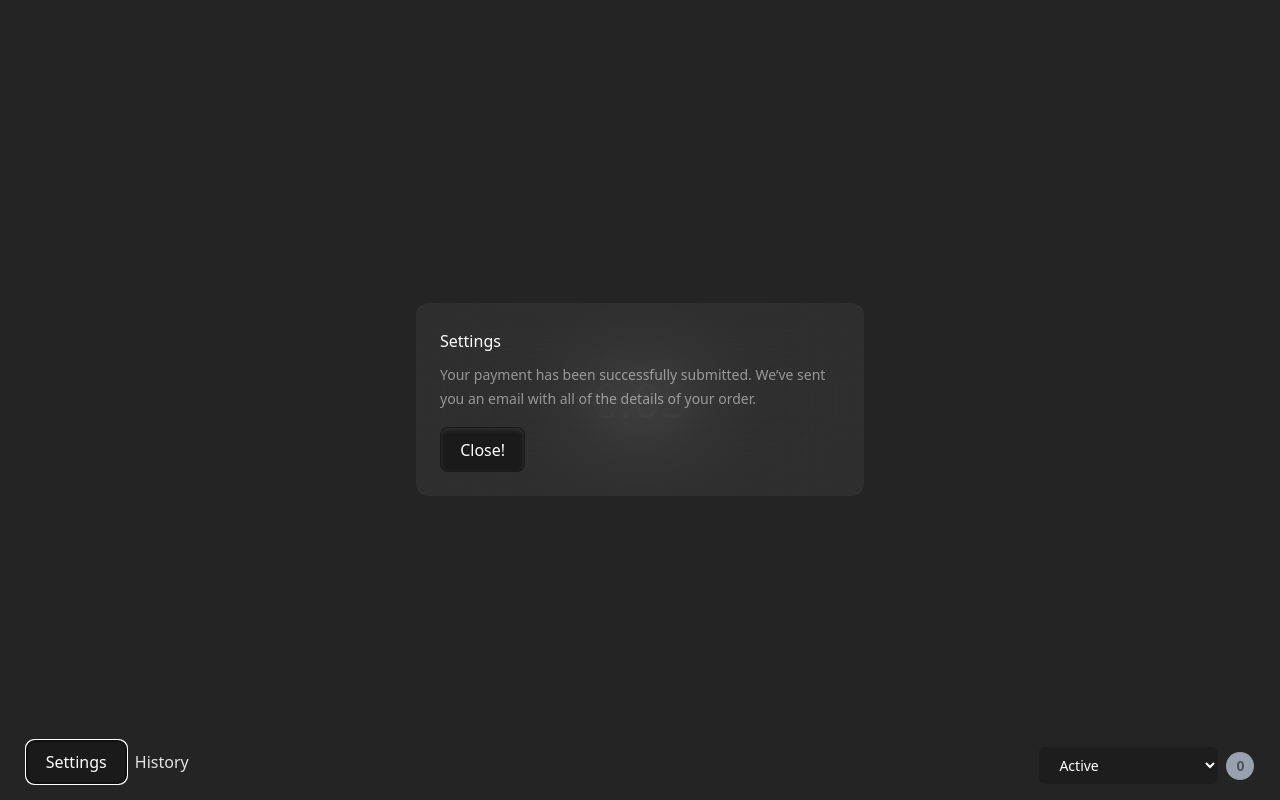
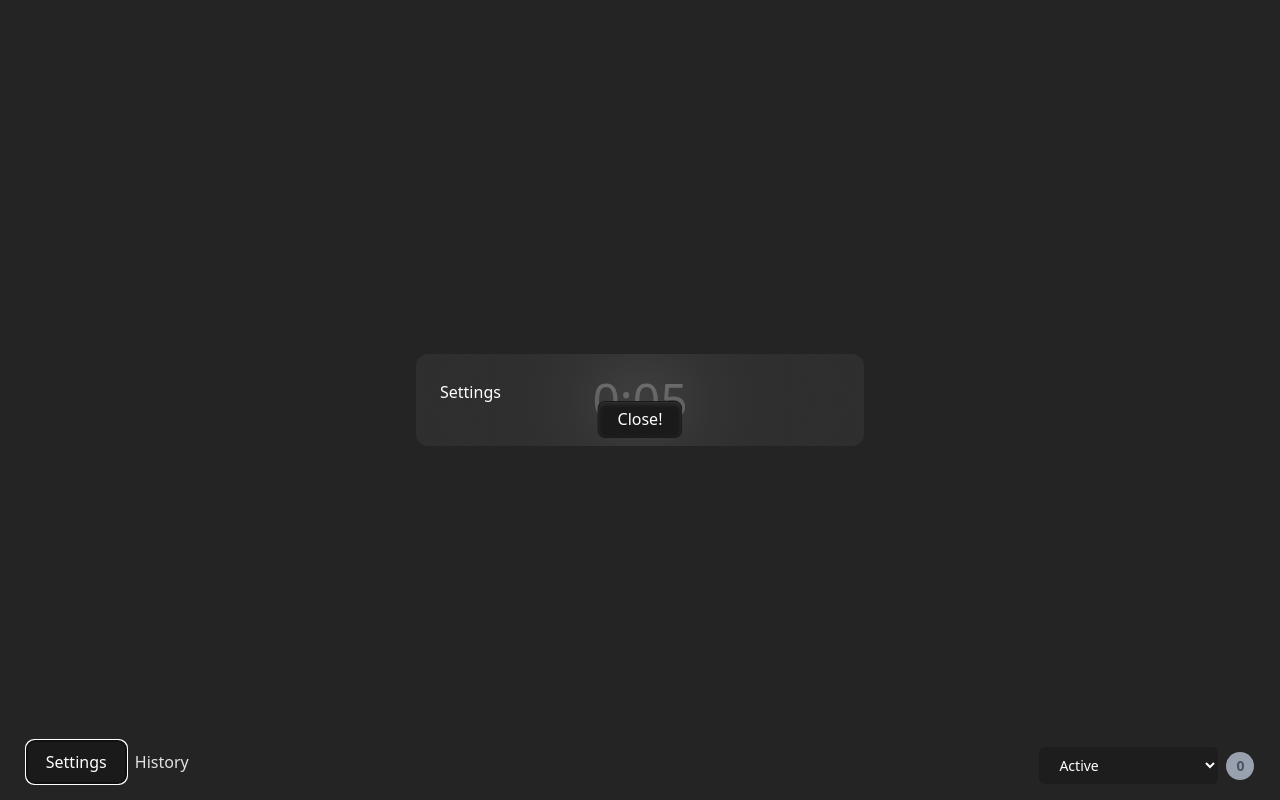
Before and after one commit to literandltx/timer-frontend-react, a React (Vite) app: page / in a window 1280 px wide. Both pictures are taken after a click on the button "Settings". Built offline with nearby package versions, Linux system fonts and the light colour scheme.

Commit message:
remove text

```diff
--- a/src/components/SettingModal.tsx
+++ b/src/components/SettingModal.tsx
@@ -32,15 +32,9 @@ function SettingModal() {
                                 Settings
                             </DialogTitle>
 
-                            <p className="mt-2 text-sm/6 text-white/50">
-                                Your payment has been successfully submitted. We’ve sent you an email with all of the
-                                details of your
-                                order.
-                            </p>
-
                             <div className="mt-4">
                                 <Button
-                                    className="inline-flex items-center gap-2 rounded-md bg-gray-700 px-3 py-1.5 text-sm/6 font-semibold text-white shadow-inner shadow-white/10 focus:not-data-focus:outline-none data-focus:outline data-focus:outline-white data-hover:bg-gray-600 data-open:bg-gray-700"
+                                    className="fixed bottom-2 left-1/2 -translate-x-1/2 inline-flex items-center gap-2 rounded-md bg-gray-700 px-3 py-1.5 text-sm/4 font-semibold text-white shadow-inner shadow-white/10 focus:not-data-focus:outline-none data-focus:outline data-focus:outline-white data-hover:bg-gray-600 data-open:bg-gray-700"
                                     onClick={close}
                                 >
                                     Close!
```
